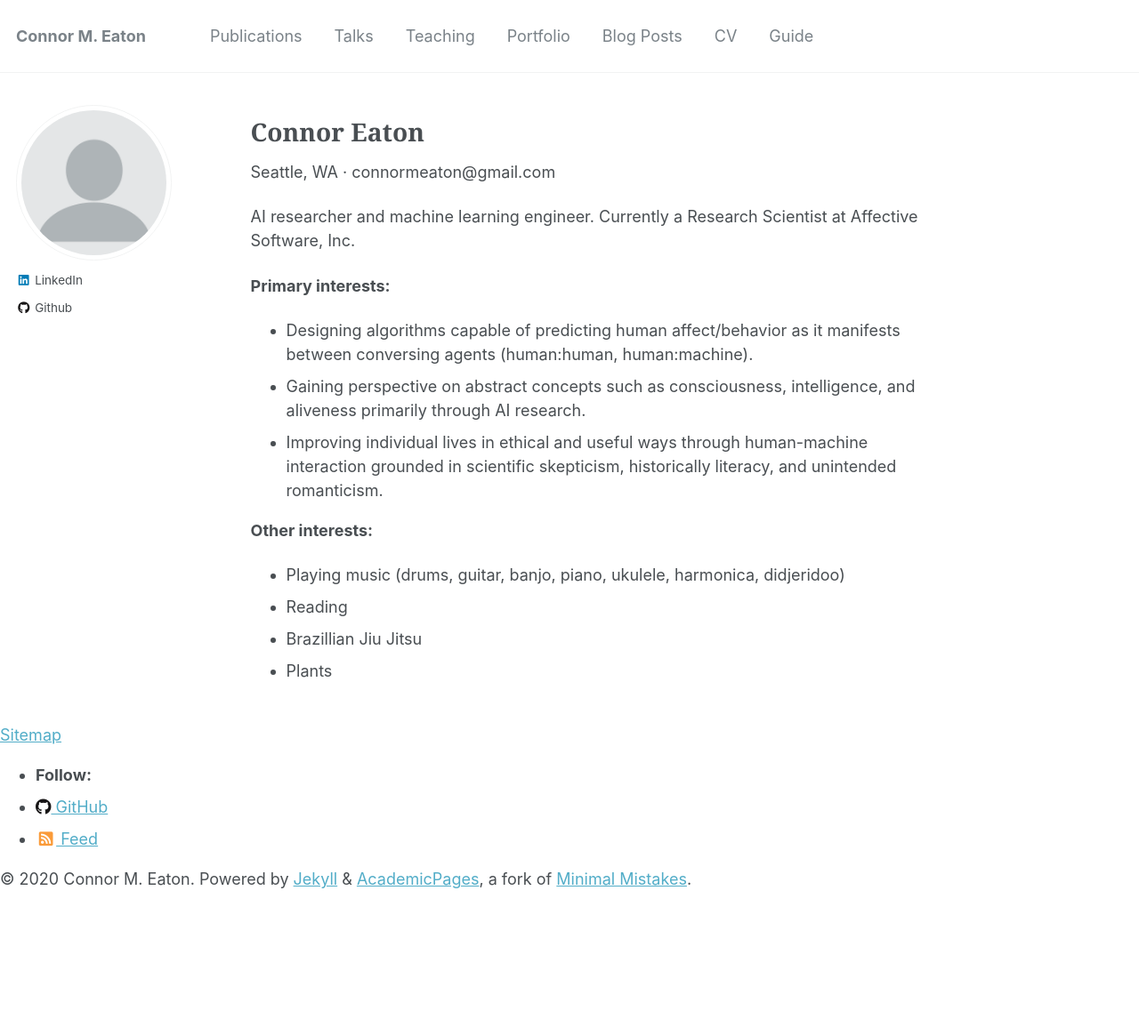
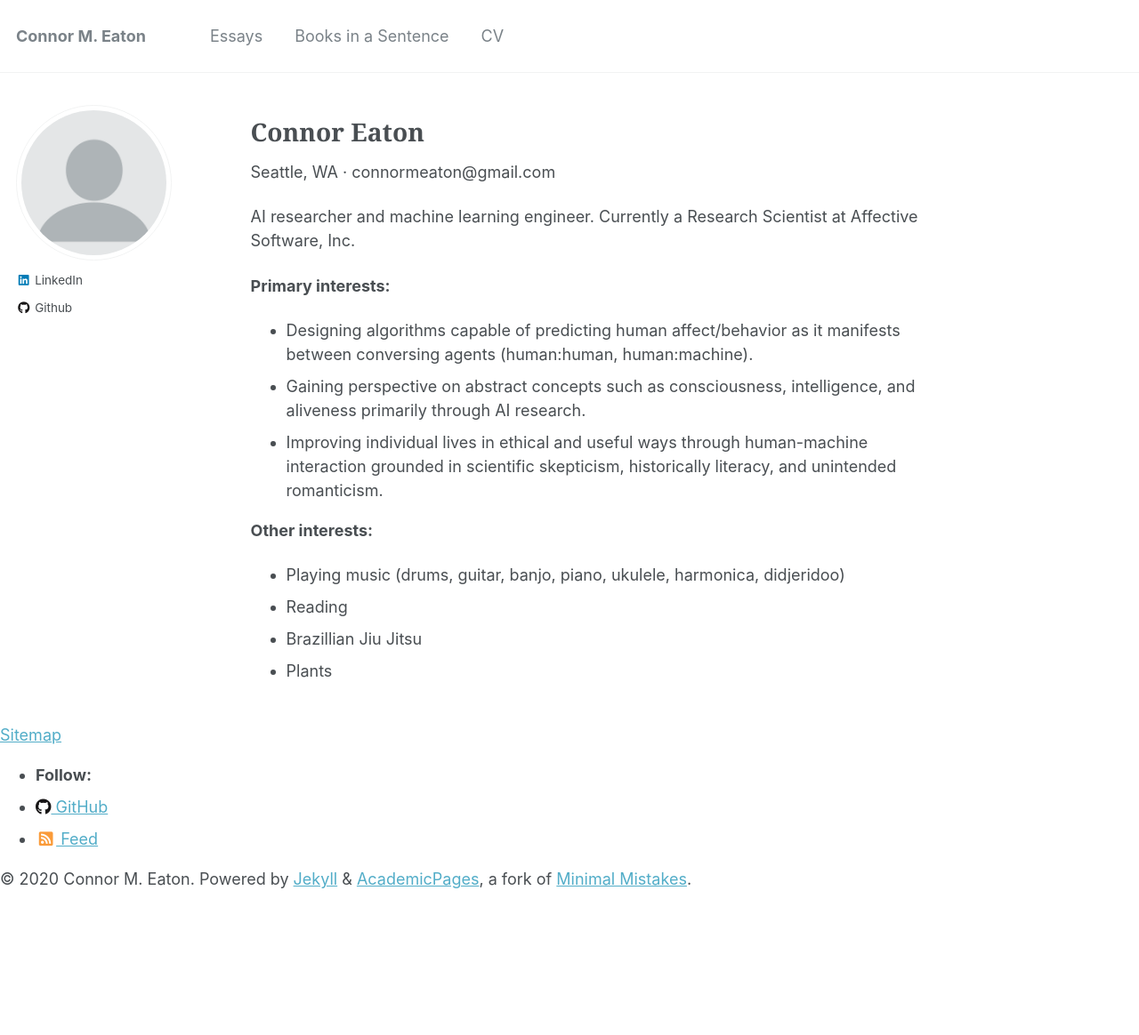
Before and after one commit to connormeaton/connormeaton.github.io, a Jekyll site: the page built from _pages/about.md, in a window 1280 px wide. Shown: the whole page at 89% size. Built offline with Jekyll 4.4.1, drawn with Linux system fonts in a browser that asks for light colours.

Commit message:
Update navigation.yml

```diff
--- a/_data/navigation.yml
+++ b/_data/navigation.yml
@@ -1,22 +1,22 @@
 # main links links
 main:
-  - title: "Publications"
-    url: /publications/
+#   - title: "Publications"
+#     url: /publications/
 
-  - title: "Talks"
-    url: /talks/
+#   - title: "Talks"
+#     url: /talks/
 
-  - title: "Teaching"
-    url: /teaching/
+#   - title: "Teaching"
+#     url: /teaching/
 
-  - title: "Portfolio"
+  - title: "Essays"
     url: /portfolio/
 
-  - title: "Blog Posts"
+  - title: "Books in a Sentence"
     url: /year-archive/
 
   - title: "CV"
     url: /cv/
 
-  - title: "Guide"
-    url: /markdown/
+#   - title: "Guide"
+#     url: /markdown/
```
